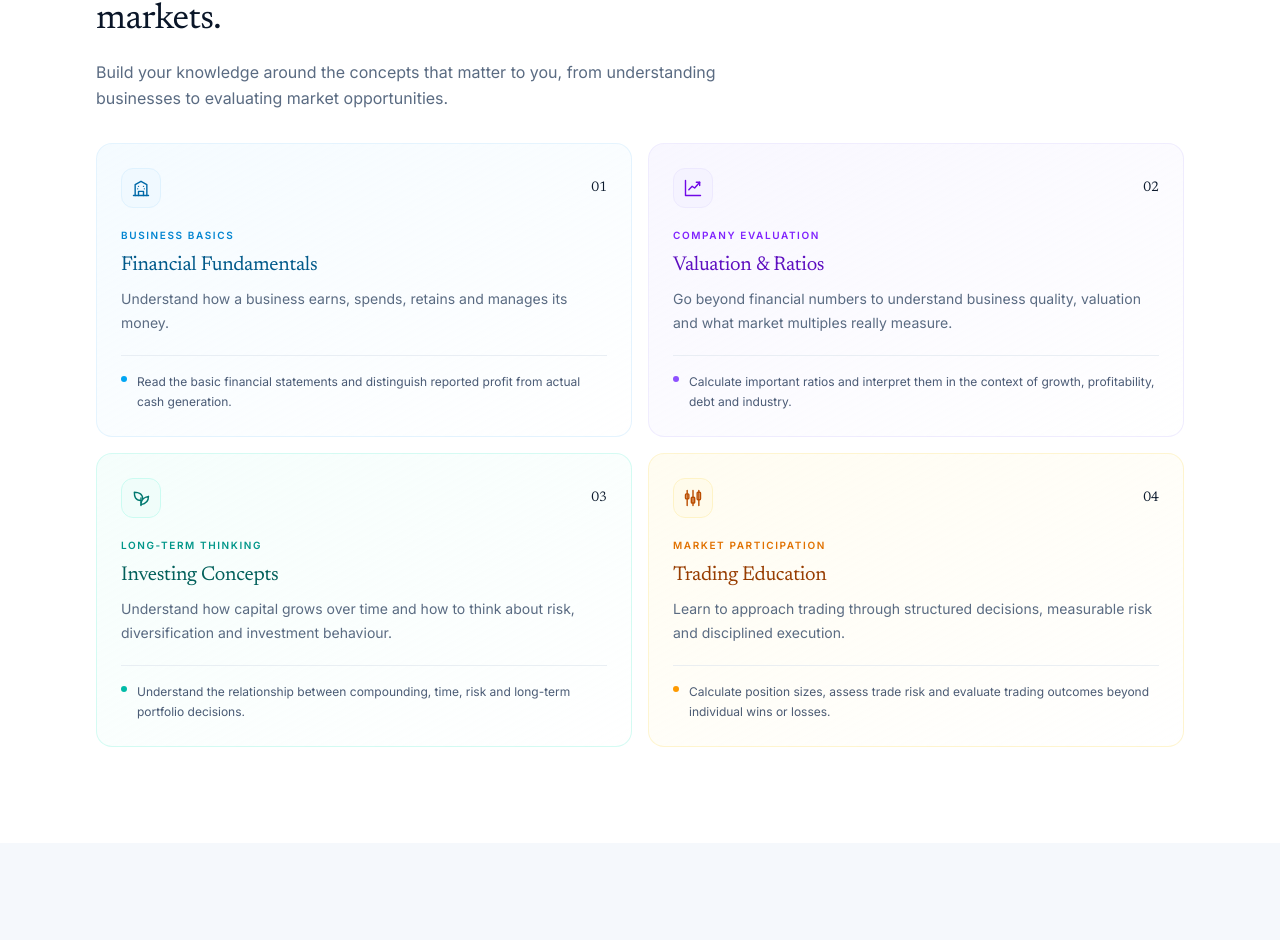
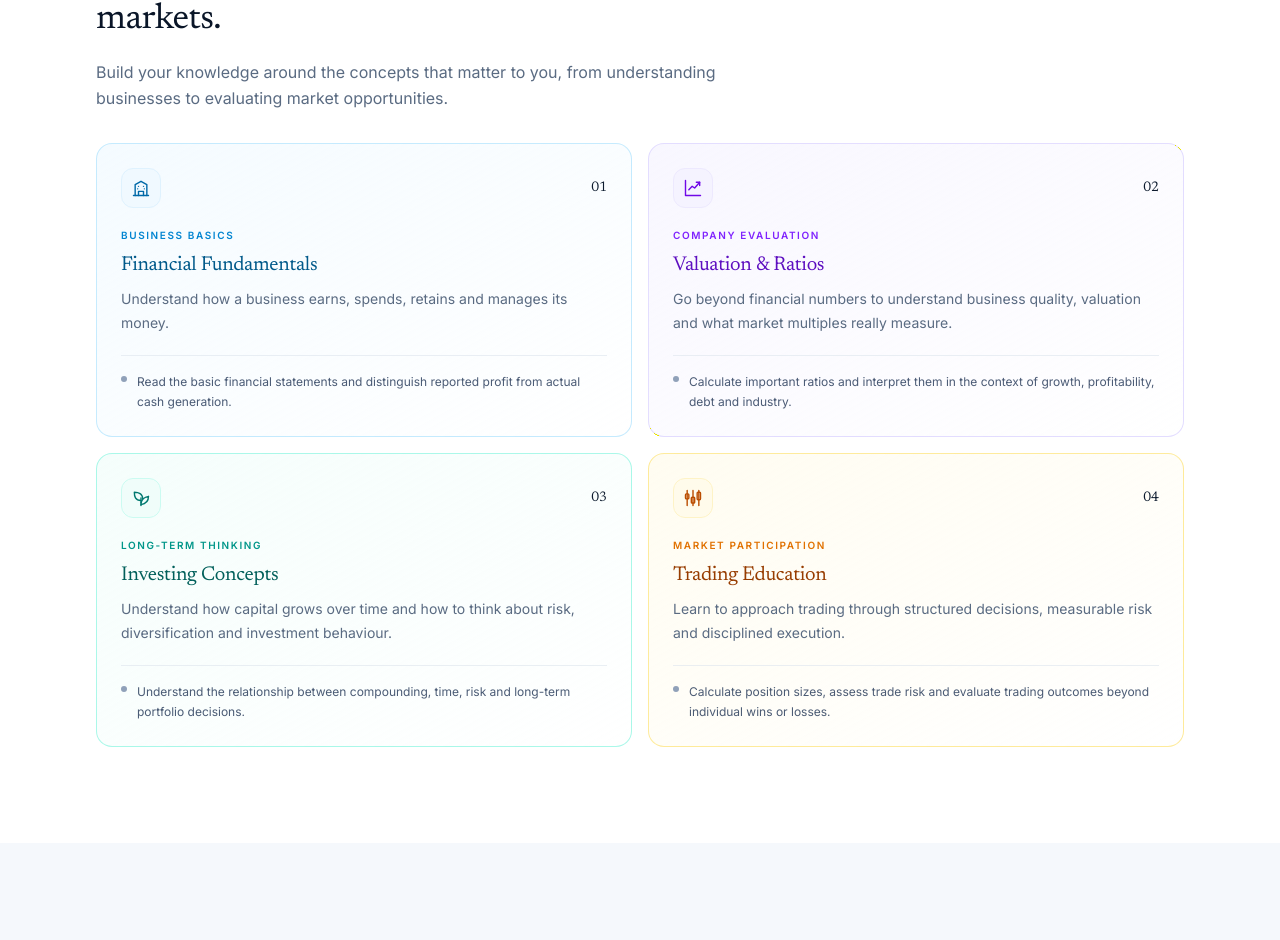
Before and after one commit to dilseresearchlab-git/Advisory, a Next.js app: page /learn in a window 1280 px wide. Shown: the part 1009-1949 px from the top of the page. Built offline with nearby package versions, Linux system fonts and the light colour scheme.

Commit message:
initial commit

```diff
--- a/src/components/pages/learn/LearningPaths.jsx
+++ b/src/components/pages/learn/LearningPaths.jsx
@@ -9,7 +9,7 @@ const themes = {
     numberColor: "text-sky-600",
     accent: "bg-sky-500",
     surface: "from-sky-50/70",
-    border: "border-sky-100/80",
+    border: "border-sky-200/80",
   },
 
   valuation: {
@@ -20,7 +20,7 @@ const themes = {
     numberColor: "text-violet-600",
     accent: "bg-violet-500",
     surface: "from-violet-50/70",
-    border: "border-violet-100/80",
+    border: "border-violet-200/80",
   },
 
   investing: {
@@ -31,7 +31,7 @@ const themes = {
     numberColor: "text-teal-600",
     accent: "bg-teal-500",
     surface: "from-teal-50/70",
-    border: "border-teal-100/80",
+    border: "border-teal-200/80",
   },
 
   trading: {
@@ -42,7 +42,7 @@ const themes = {
     numberColor: "text-amber-600",
     accent: "bg-amber-500",
     surface: "from-amber-50/70",
-    border: "border-amber-100/80",
+    border: "border-amber-200/80",
   },
 };
 
@@ -157,7 +157,7 @@ export default function LearningPaths({ tracks = [] }) {
                 {track.outcome && (
                   <div className="mt-5 flex items-start gap-2.5 border-t border-slate-200/70 pt-4">
                     <span
-                      className={`mt-1 h-1.5 w-1.5 shrink-0 rounded-full ${theme.accent}`}
+                      className={`mt-1 h-1.5 w-1.5 shrink-0 rounded-full bg-slate-400`}
                     />
 
                     <p className="text-xs leading-5 text-navy/75">
```
